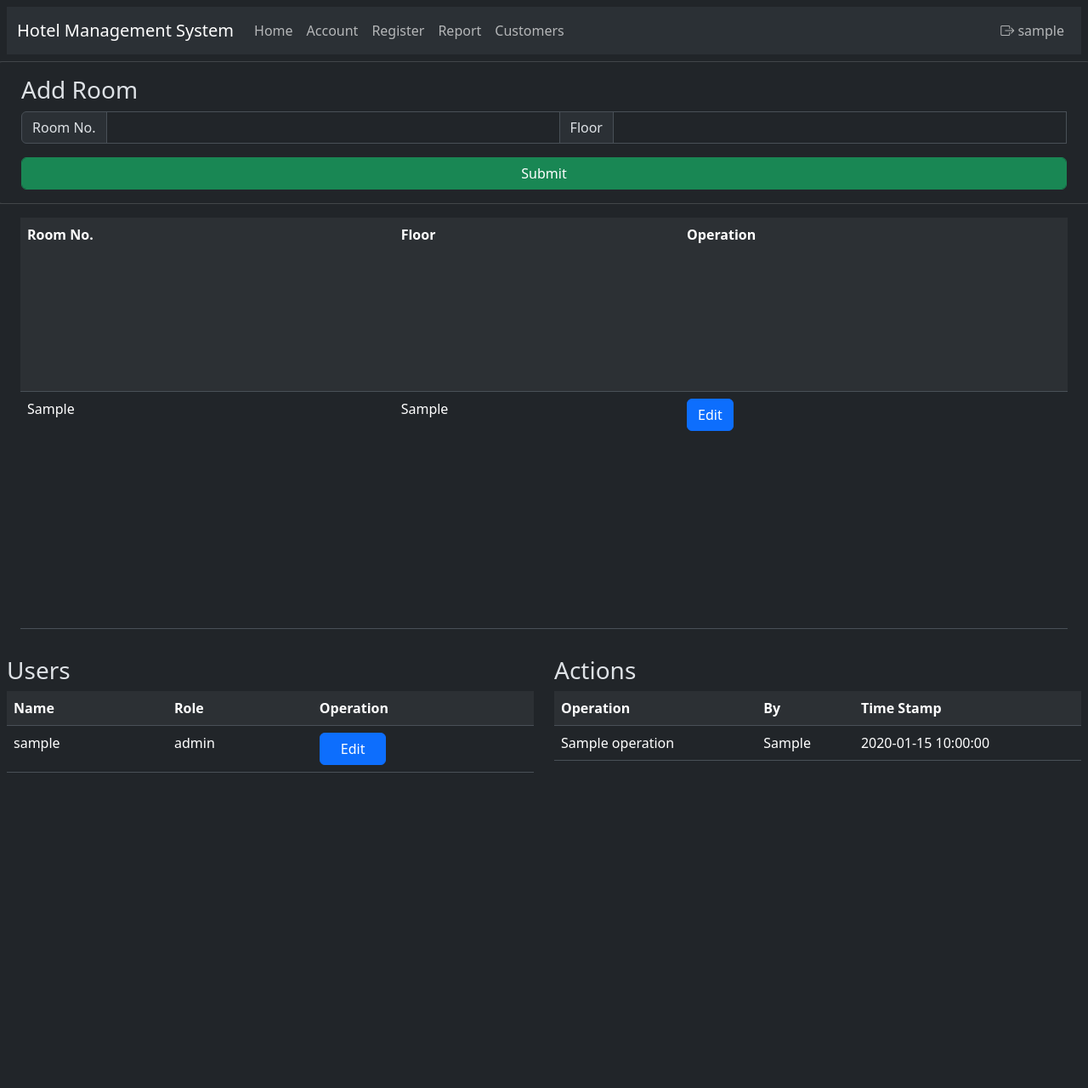
After one commit to PS218909/Hotel-Management-System, a Flask app: template src/templates/admin.html in a window 1280 px wide. The commit adds this page. Shown: the whole page at 85% size. Run offline with Flask 3, Linux system fonts and the light colour scheme; the template is opened without the code that fills it: most values are stand-ins (such as "Sample title", 1, 10 or a date in 2020).

Commit message:
v2.1.3 - Added Admin Page + Minor Bugs Fixes

```diff
--- a/src/app.py
+++ b/src/app.py
@@ -37,11 +37,11 @@ def login_page():
         if len(df) == 0:
             flash("User not found", 'danger')
             return redirect(url_for('login_page'))
-        if df.loc[0, 'password'] != encrypt(pwd):
+        if df.iloc[0]['password'] != encrypt(pwd):
             flash('Invalid password', 'danger')
             return redirect(url_for('login_page'))
         session.setdefault('uname', request.form.get('username'))
-        session.setdefault('urole', df.loc[0, 'role'])
+        session.setdefault('urole', df.iloc[0]['role'])
         append_row(EVENT_LOG, [datetime.now().strftime('%d-%m-%Y %H:%M:%S'),'login','','',uname])
         return redirect(url_for('index_page'))
     return render_template('login.html')
@@ -69,14 +69,16 @@ def signup_page():
             if i.islower():
                 lowercase = False
         if len(pwd) < 8 or symbol or uppercase or lowercase or digits > 0:
-            flash('Password should contain more than 8 characters.\n* 2 Digits\n* 1 Symbol \n* Both uppercase and lowercase character', 'danger')
+            flash('Password should contain more than 8 characters.<br>* 2 Digits<br>* 1 Symbol <br>* Both uppercase and lowercase character', 'danger')
             return redirect(url_for('signup_page'))
         df = read_csv(USERS_DB)
         if len(df[df['username'].str.lower() == uname.lower()]) > 0:
             flash('User Already Exists', 'danger')
             return redirect(url_for('signup_page'))
-        append_row(USERS_DB, [uname.lower(), encrypt(pwd), 'staff'])
+        append_row(USERS_DB, [uname, encrypt(pwd), 'staff'])
         append_row(EVENT_LOG, [datetime.now().strftime('%d-%m-%Y %H:%M:%S'),'signup','','',uname])
+        session.setdefault('uname', uname)
+        session.setdefault('urole', 'staff')
         return redirect(url_for('index_page'))
     return render_template('signup.html')
 
@@ -87,11 +89,19 @@ def logout():
     session.pop('urole')
     return redirect(url_for('index_page'))
 
+@app.route('/admin')
+@roles_required('admin', 'owner')
+def owner_page():
+    rooms = read_csv(ROOMS_DB).to_dict(orient='records')
+    events = read_csv(EVENT_LOG).to_dict(orient='records')[::-1]
+    users = read_csv(USERS_DB).to_dict(orient='records')
+    flash('This page is under development. Some functions might not work currently.', 'info')
+    return render_template('admin.html', login=session.get('uname', None), rooms = rooms, events=events, users=users)
+
 @app.route('/')
 def index_page():
-    push_webhook_alerts()
     stats = get_rooms_status()
-    return render_template("index.html", stats = stats, login=session.get('uname', None))
+    return render_template("index.html", stats = stats, login=session.get('uname', None), role=session.get('urole', None))
 
 @app.route('/room/<rno>', methods=['GET', 'POST'])
 @roles_required('admin', 'manager')
--- /dev/null
+++ b/src/templates/admin.html
@@ -0,0 +1,83 @@
+{% extends 'base.html' %}
+{% block content %}
+    <div class="row">
+        <div class="card">
+            <div class="card-body">
+                <h3 class="card-title">Add Room</h3>
+                <form action="create_room" method="post">
+                    <div class="input-group mb-3">
+                        <label class="input-group-text" for="room">Room No.</label>
+                        <input type="text" class="form-control" name="room" id="room">
+                        <label class="input-group-text" for="floor">Floor</label>
+                        <input type="text" class="form-control" name="floor" id="floor" list="floor_list">
+                        <datalist id="floor_list">
+                            {% for floor in floors %}
+                                <option value="{{floor}}">{{floor}}</option>
+                            {% endfor %}
+                        </datalist>
+                    </div>
+                    <button type="submit" class="btn btn-success form-control">Submit</button>
+                </form>
+            </div>
+        </div>
+    </div>
+    <div class="m-3 row" style="height: 500px;overflow-y: auto;">
+        <table class="table table-striped">
+            <tr>
+                <th scope="col">Room No.</th>
+                <th scope="col">Floor</th>
+                <th scope="col">Operation</th>
+            </tr>
+            {% for room in rooms %}
+                <tr>
+                    <td>{{room['r']}}</td>
+                    <td>{{room['f']}}</td>
+                    <td><button class="btn btn-primary">Edit</button></td>
+                    <!-- <td>
+                        <form action="/room/delete" method="post">
+                            <input type="hidden" name="room" value="{{room['r']}}">
+                            <input type="hidden" name="floor" value="{{room['f']}}">
+                            <button class="btn btn-danger">Delete</button>
+                        </form>
+                    </td> -->
+                </tr>
+            {% endfor %}
+        </table>
+    </div>
+    <div class="row" >
+        <div class="col-6" style="height: 500px;overflow-y: auto;">
+            <h3>Users</h3>
+            <table class="table table-striped">
+                <tr>
+                    <th scope="col">Name</th>
+                    <th scope="col">Role</th>
+                    <th scope="col">Operation</th>
+                </tr>
+                {% for user in users %}
+                    <tr>
+                        <td scope="row">{{user['username']}}</td>
+                        <td>{{user['role']}}</td>
+                        <td><button class="btn btn-primary px-4">Edit</button></td>
+                    </tr>
+                {% endfor %}
+            </table>
+        </div>
+        <div class="col-6" style="height: 500px;overflow-y: auto;">
+            <h3>Actions</h3>
+            <table class="table table-striped">
+                <tr>
+                    <th scope="col">Operation</th>
+                    <th scope="col">By</th>
+                    <th scope="col">Time Stamp</th>
+                </tr>
+                {% for event in events %}
+                    <tr>
+                        <td scope="col">{{event['operation']}}</td>
+                        <td scope="col">{{event['by']}}</td>
+                        <td scope="col">{{event['time']}}</td>
+                    </tr>
+                {% endfor %}
+            </table>
+        </div>
+    </div>
+{% endblock %}
--- a/src/templates/base.html
+++ b/src/templates/base.html
@@ -25,6 +25,10 @@
                     <li class="nav-item"><a href="/register" class="nav-link">Register</a></li>
                     <li class="nav-item"><a href="/report" class="nav-link">Report</a></li>
                     <li class="nav-item"><a href="/customers" class="nav-link">Customers</a></li>
+                    {% if role and role in ['admin', 'owner'] %}
+                        <li class="nav-item"><a href="/analysis" class="nav-link">Analysis</a></li>
+                        <li class="nav-item"><a href="/admin" class="nav-link">Admin</a></li>
+                    {% endif %}
                 </ul>
             </div>
             <div class="d-flex">
@@ -33,7 +37,7 @@
                         <li class="nav-item"><a href="/login" class="nav-link"><i class="bi bi-person-circle"></i> Log In</a></li>
                         <li class="nav-item"><a href="/signup" class="nav-link"><i class="bi bi-person-add"></i> Sign Up</a></li>
                     {% else %}
-                        <li class="nav-item"><a href="/logout"><i class="bi bi-box-arrow-right"></i> Logout</a></li>
+                        <li class="nav-item"><a href="/logout" class="nav-link"><i class="bi bi-box-arrow-right"></i> {{login}}</a></li>
                     {% endif %}
                 </ul>
             </div>
```
Also changed, not shown: src/analysis.py (+10 -2 lines), src/bot.py (+25 -1 lines), src/templates/analysis.html (+14 -2 lines), src/util.py (+25 -25 lines).
